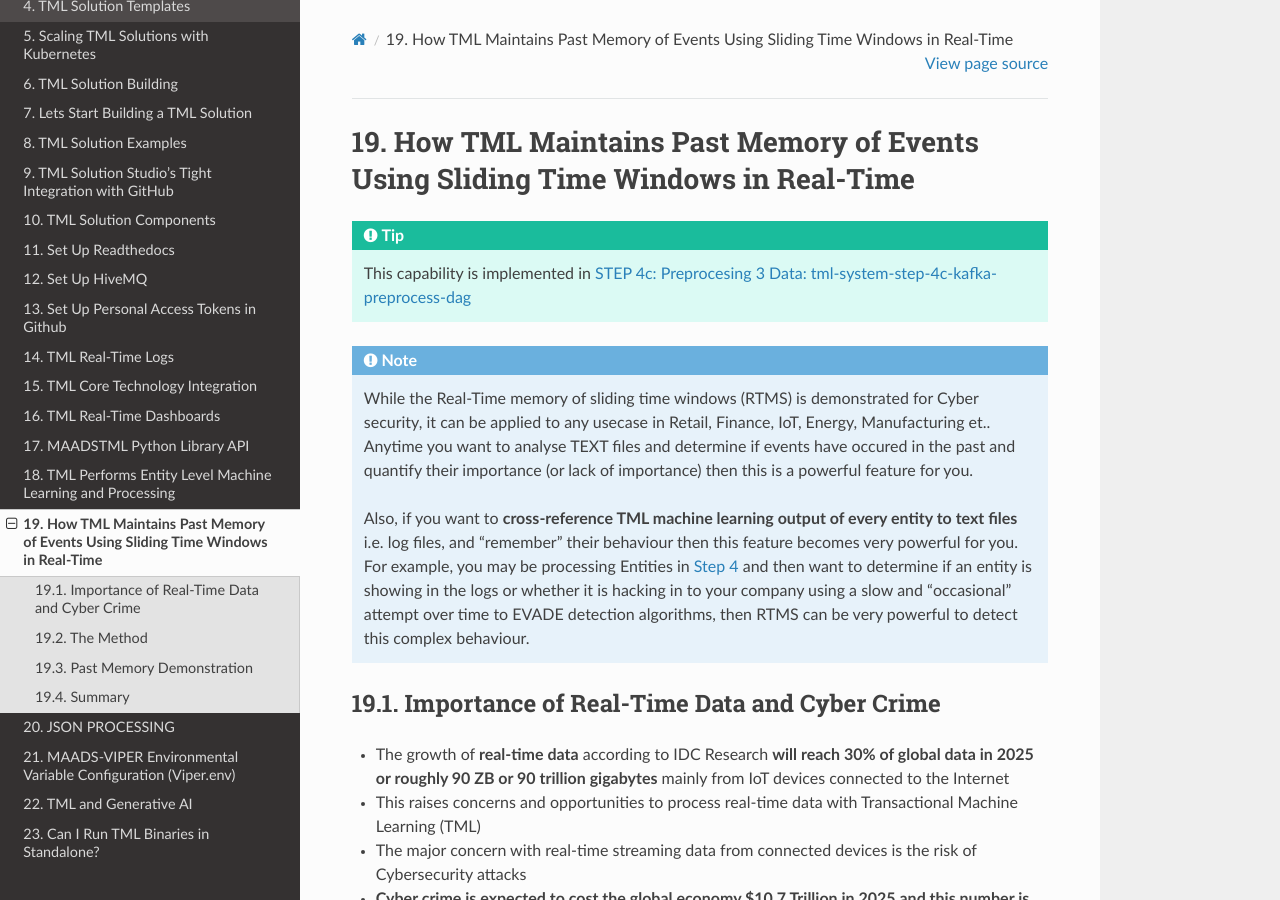
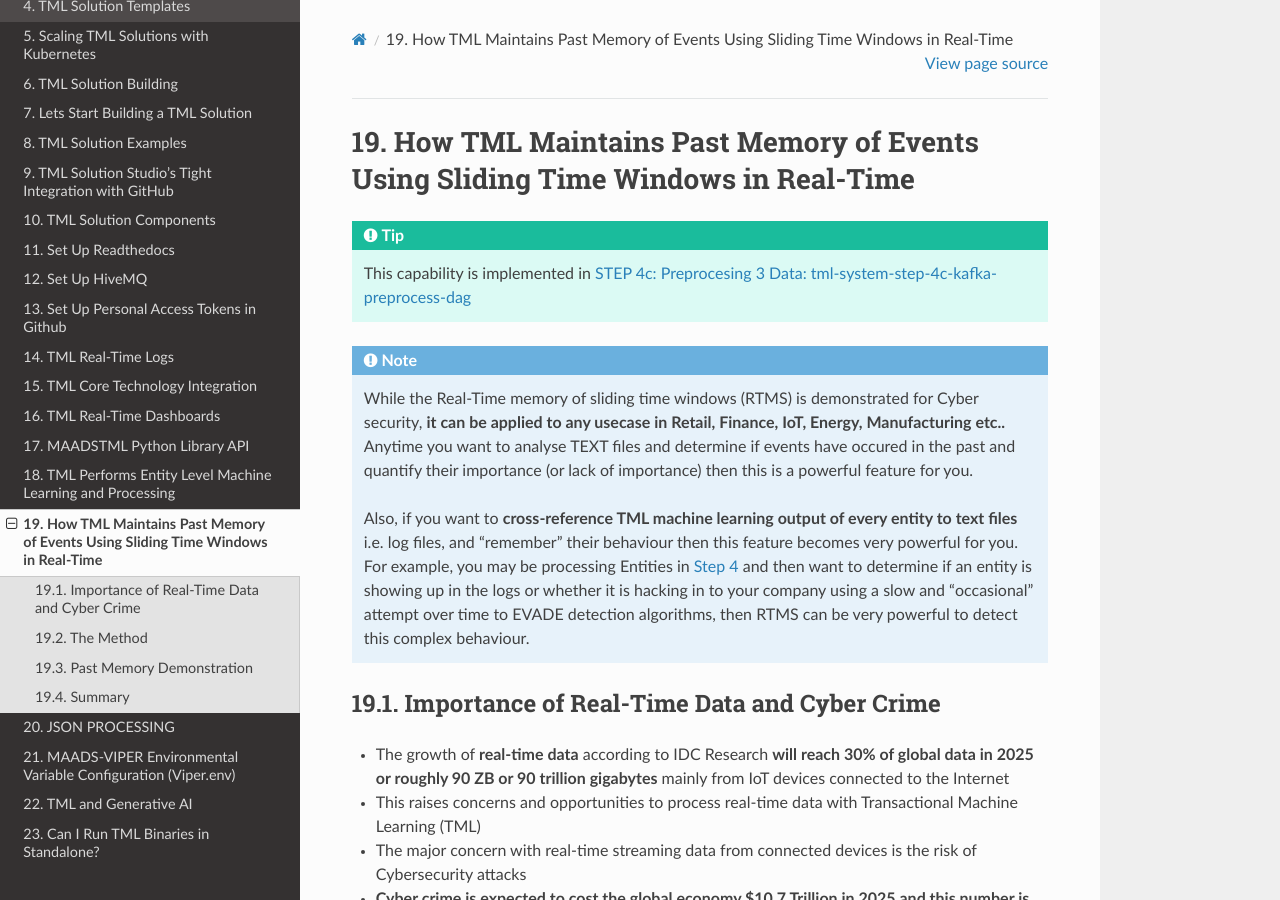
Before and after one commit to smaurice101/readthedocs, a Sphinx documentation site: the page built from docs/source/rtms.rst, in a window 1280 px wide and 900 px high. Built offline with Sphinx 7.4.7 and the Read the Docs theme 3.1.0, drawn with Linux system fonts in a browser that asks for light colours.

Commit message:
Update rtms.rst

```diff
--- a/docs/source/rtms.rst
+++ b/docs/source/rtms.rst
@@ -5,13 +5,13 @@
    This capability is implemented in :ref:`STEP 4c: Preprocesing 3 Data: tml-system-step-4c-kafka-preprocess-dag`
 
 .. note::
-   While the Real-Time memory of sliding time windows (RTMS) is demonstrated for Cyber security, it can be applied to any usecase in Retail, Finance, IoT, Energy,
-   Manufacturing et.. Anytime you want to analyse TEXT files and determine if events have occured in the past and quantify their importance (or lack of
+   While the Real-Time memory of sliding time windows (RTMS) is demonstrated for Cyber security, **it can be applied to any usecase in Retail, Finance, IoT, Energy,
+   Manufacturing etc..** Anytime you want to analyse TEXT files and determine if events have occured in the past and quantify their importance (or lack of
    importance) then this is a powerful feature for you.
 
    Also, if you want to **cross-reference TML machine learning output of every entity to text files** i.e. log files, and "remember" their behaviour then this
    feature becomes very powerful for you. For example, you may be processing Entities in `Step 4 <https://tml.readthedocs.io/en/latest/tmlbuilds.html#step-
-   preprocesing-data-tml-system-step-4-kafka-preprocess-dag>`_ and then want to determine if an entity is showing in the logs or whether it is hacking in to your
+   preprocesing-data-tml-system-step-4-kafka-preprocess-dag>`_ and then want to determine if an entity is showing up in the logs or whether it is hacking in to your
    company using a slow and "occasional" attempt over time to EVADE detection algorithms, then RTMS can be very powerful to detect this complex behaviour.
 
 Importance of Real-Time Data and Cyber Crime
```
